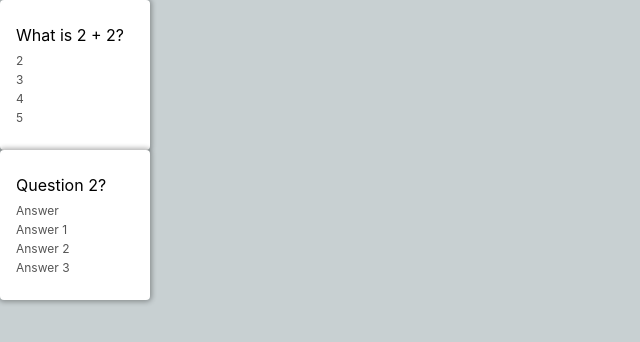
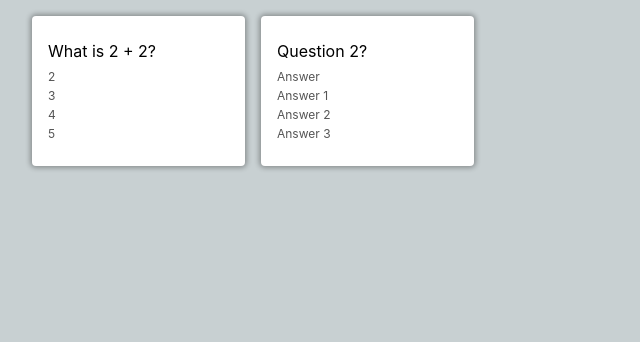
Before and after one commit to MaianneThornton/React-FlashcardQuiz, a React (Create React App) app: page / in a window 1280 px wide. Shown: the top 342 px of the page, without its empty margins (0-640 px from the left). Built offline with nearby package versions, Linux system fonts and the light colour scheme; no server answers.

Commit message:
styled container class

```diff
--- a/src/App.css
+++ b/src/App.css
@@ -1,5 +1,18 @@
 body {
   background-color: #c8d0d2;
+  margin: 0;
+}
+
+.container {
+  max-width: 900px;
+  margin: 1rem 2rem;
+}
+
+.card-grid {
+  display: grid;
+  align-items: center;
+  grid-template-columns: repeat(auto-fill, minmax(200px, 1fr));
+  gap: 1rem;
 }
 
 .card {
@@ -12,7 +25,6 @@
   background-color: white;
   transform-style: preserve-3d;
   height: 150px;
-  width: 150px;
   transition: 300ms;
   transform: perspective(1000px) rotateY(var(--rotate-y, 0))
     translateY(var(--translate-y, 0));
```
